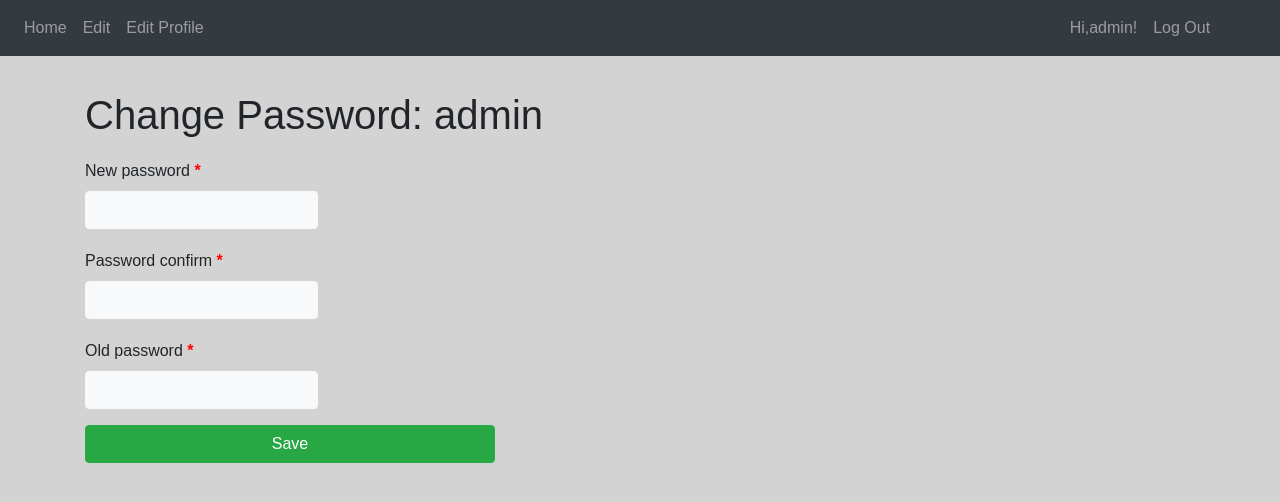
After one commit to yuburov/python_3_home_work_49_yubur_aziz, a Django app: page /accounts/profile/1/change-password/ in a window 1280 px wide. The commit adds this page. Shown: the top 502 px of the page. Run offline with Django 3.2, Linux system fonts and the light colour scheme; a user stored in the database is signed in; data comes from the database, SQL or seed files in the repository; some libraries are stand-ins or nearby versions.

Commit message:
Смена пароля для пользователя

```diff
--- a/source/accounts/forms.py
+++ b/source/accounts/forms.py
@@ -47,3 +47,36 @@ class UserChangeForm(forms.ModelForm):
     class Meta:
         model = User
         fields = ['first_name', 'last_name', 'email']
+
+class UserChangePasswordForm(forms.ModelForm):
+    password = forms.CharField(max_length=100, required=True, label='New password', widget=forms.PasswordInput)
+    password_confirm = forms.CharField(max_length=100, required=True, label='Password confirm',
+                                       widget=forms.PasswordInput)
+    old_password = forms.CharField(max_length=100, required=True, label='Old password', widget=forms.PasswordInput)
+
+    def clean(self):
+        super().clean()
+        password_1 = self.cleaned_data['password']
+        password_2 = self.cleaned_data['password_confirm']
+        if password_1 != password_2:
+            raise ValidationError('Passwords do not match',
+                                  code='passwords_do_not_match')
+        return self.cleaned_data
+
+    def clean_old_password(self):
+        old_password = self.cleaned_data.get('old_password')
+        user = self.instance
+        if not user.check_password(old_password):
+            raise ValidationError('Invailid password', code='Invalid password')
+        return old_password
+
+    def save(self, commit=True):
+        user = self.instance
+        user.set_password(self.cleaned_data['password'])
+        if commit:
+            user.save()
+        return user
+
+    class Meta:
+        model = User
+        fields = ['password', 'password_confirm', 'old_password']
--- /dev/null
+++ b/source/accounts/templates/user_change_password.html
@@ -0,0 +1,14 @@
+{% extends 'base.html' %}
+{% block title %} {{ user_obj.username }}{% endblock %}
+{% block menu %}
+    {% if user_obj == request.user %}
+        <li class="nav-item"><a href="{% url 'accounts:user_detail' user_obj.pk %}" class="nav-link">Edit</a> </li>
+        <li class="nav-item"><a href="{% url 'accounts:user_update' user_obj.pk %}" class="nav-link">Edit Profile</a></li>
+    {% endif %}
+{% endblock %}
+{% block content %}
+    <h1>Change Password: {{ user_obj.username }}</h1>
+    <form action="{% url 'accounts:user_change_password' user_obj.pk %}" method="post">
+        {% include 'partial/task_form.html' with button_text='Save' %}
+    </form>
+{% endblock %}
--- a/source/accounts/templates/user_detail.html
+++ b/source/accounts/templates/user_detail.html
@@ -3,7 +3,7 @@
 {% block menu %}
     {% if user_obj == request.user %}
         <li class="nav-item"><a href="{% url 'accounts:user_update' user_obj.pk %}" class="nav-link">Edit</a> </li>
-        <li class="nav-item"><a href="#" class="nav-link">Change password</a></li>
+        <li class="nav-item"><a href="{% url 'accounts:user_change_password' user_obj.pk %}" class="nav-link">Change password</a></li>
     {% endif %}
 {% endblock %}
 {% block content %}
--- a/source/accounts/templates/user_update.html
+++ b/source/accounts/templates/user_update.html
@@ -3,7 +3,7 @@
 {% block menu %}
     {% if user_obj == request.user %}
         <li class="nav-item"><a href="{% url 'accounts:user_detail' user_obj.pk %}" class="nav-link">Edit</a> </li>
-        <li class="nav-item"><a href="#" class="nav-link">Change password</a></li>
+        <li class="nav-item"><a href="{% url 'accounts:user_change_password' user_obj.pk %}" class="nav-link">Change password</a></li>
     {% endif %}
 {% endblock %}
 {% block content %}
--- a/source/accounts/urls.py
+++ b/source/accounts/urls.py
@@ -1,12 +1,13 @@
 from django.urls import path
-from accounts.views import login_view, logout_view, register_view, UserDetailView, UserChangeView
+from accounts.views import login_view, logout_view, register_view, UserDetailView, UserChangeView, UserChangePassword
 
 urlpatterns = [
     path('login/', login_view, name='login'),
     path('logout/', logout_view, name='logout'),
     path('register/', register_view, name='register'),
     path('profile/<pk>/', UserDetailView.as_view(), name='user_detail'),
-    path('profile/<pk>/edit/', UserChangeView.as_view(), name='user_update')
+    path('profile/<pk>/edit/', UserChangeView.as_view(), name='user_update'),
+    path('profile/<pk>/change-password/', UserChangePassword.as_view(), name='user_change_password')
 ]
 
 app_name = 'accounts'
--- a/source/accounts/views.py
+++ b/source/accounts/views.py
@@ -1,11 +1,12 @@
 from django.contrib.auth import authenticate, login, logout
 from django.contrib.auth.mixins import UserPassesTestMixin
 from django.contrib.auth.models import User
+from django.http import HttpResponseRedirect
 from django.shortcuts import render, redirect
 from django.urls import reverse
 from django.views.generic import DetailView, UpdateView
 
-from accounts.forms import UserCreationForm, UserChangeForm
+from accounts.forms import UserCreationForm, UserChangeForm, UserChangePasswordForm
 
 
 def login_view(request):
@@ -67,3 +68,15 @@ class UserChangeView(UserPassesTestMixin ,UpdateView):
 
     def get_success_url(self):
         return reverse('accounts:user_detail', kwargs={'pk': self.object.pk})
+
+class UserChangePassword(UserChangeView):
+    template_name = 'user_change_password.html'
+    form_class = UserChangePasswordForm
+
+    def form_valid(self, form):
+        user = form.save()
+        login(self.request, user)
+        return HttpResponseRedirect(self.get_success_url())
+
+    def get_success_url(self):
+        return reverse('accounts:login')
```
